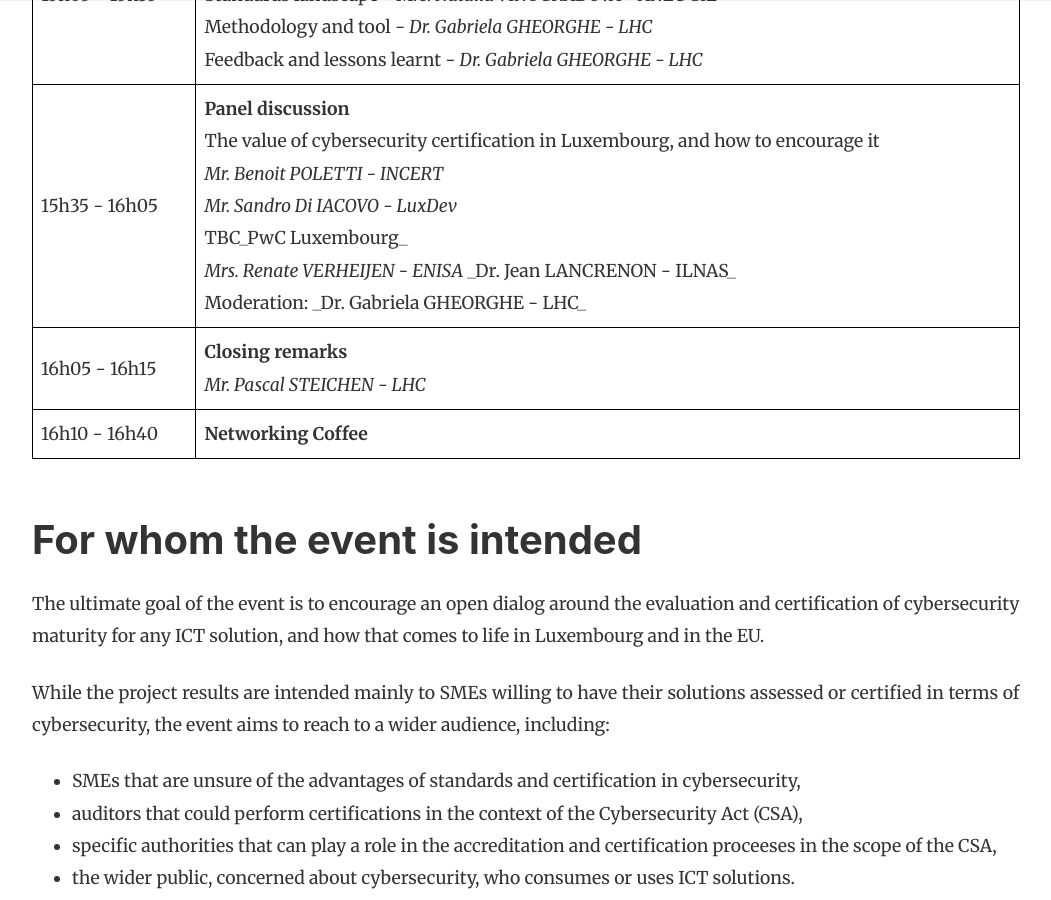
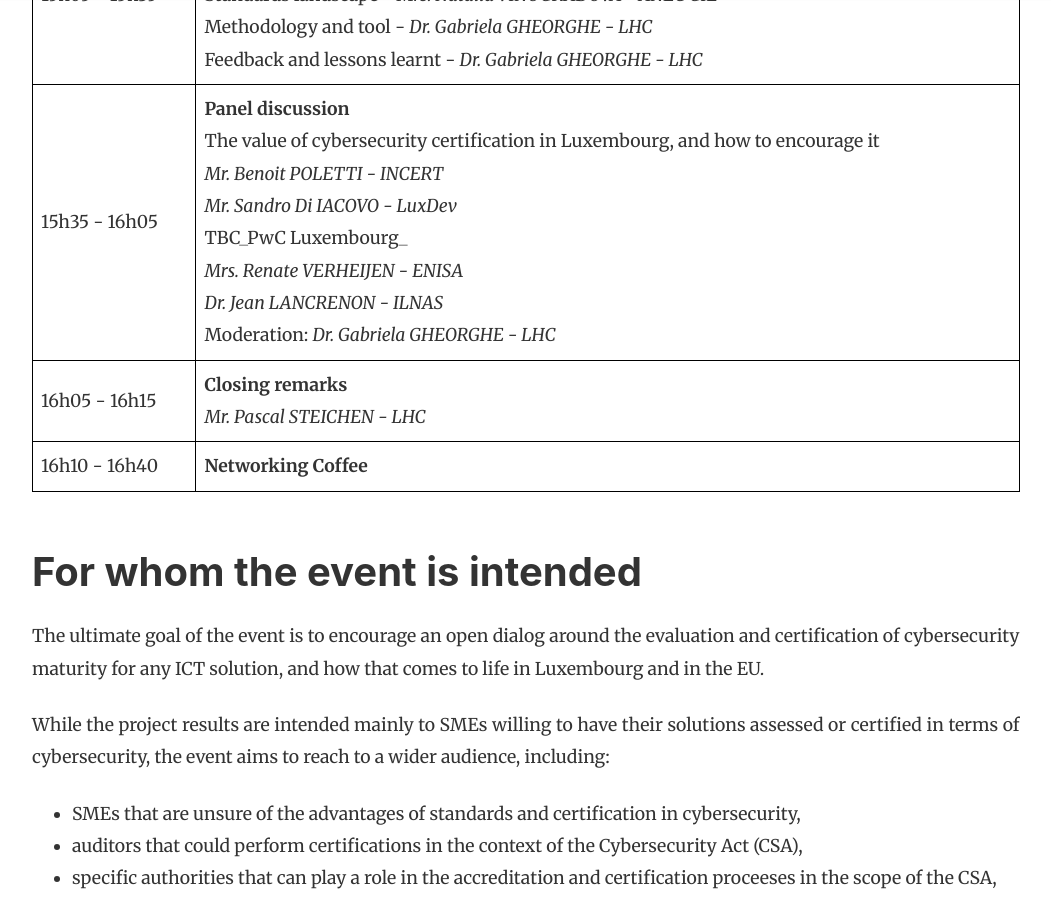
Before and after one commit to NC3-LU/coral-project, a Jekyll site: the page built from _posts/2023-09-01-CORAL-event-agenda.markdown, in a window 1280 px wide and 900 px high, scrolled down 1735 px. Shown: the whole window, without its empty margins (68-1119 px from the left). Built offline with Jekyll 4.4.1, drawn with Linux system fonts in a browser that asks for light colours; nearby versions of some CDN libraries.

```diff
--- a/_posts/2023-09-01-CORAL-event-agenda.markdown
+++ b/_posts/2023-09-01-CORAL-event-agenda.markdown
@@ -29,7 +29,7 @@ The CORAL project consortium is pleased to invite you to its CORAL end-of-projec
 | 14h35 - 14h50  | **Cybersecurity Certification and the CSA, and ILNAS’s role** <br> _Dr. Jean LANCRENON - ILNAS_ |
 | 14h50 - 15h05	 | **Cybersecurity Standardisation** <br> _Mrs. Natalia VINOGRADOVA - ANEC GIE_ |
 | 15h05 - 15h35	 |**CORAL project results** <br> Purpose of the project - _Dr. Gabriela GHEORGHE - LHC_ <br>Standards landscape - _Mrs. Natalia VINOGRADOVA - ANEC GIE_ <br> Methodology and tool - _Dr. Gabriela GHEORGHE - LHC_ <br> Feedback and lessons learnt - _Dr. Gabriela GHEORGHE - LHC_ |
-| 15h35 - 16h05	 | **Panel discussion** <br> The value of cybersecurity certification in Luxembourg, and how to encourage it <br> _Mr. Benoit POLETTI - INCERT_ <br> _Mr. Sandro Di IACOVO - LuxDev_ <br> TBC_PwC Luxembourg_ <br> _Mrs. Renate VERHEIJEN - ENISA_ <bt>_Dr. Jean LANCRENON - ILNAS_ <br> Moderation: _Dr. Gabriela GHEORGHE - LHC_ |
+| 15h35 - 16h05	 | **Panel discussion** <br> The value of cybersecurity certification in Luxembourg, and how to encourage it <br> _Mr. Benoit POLETTI - INCERT_ <br> _Mr. Sandro Di IACOVO - LuxDev_ <br> TBC_PwC Luxembourg_ <br> _Mrs. Renate VERHEIJEN - ENISA_ <br>_Dr. Jean LANCRENON - ILNAS_ <br> Moderation: _Dr. Gabriela GHEORGHE - LHC_ |
 | 16h05 - 16h15  | **Closing remarks** <br> _Mr. Pascal STEICHEN - LHC_ |
 | 16h10 - 16h40  | **Networking Coffee** |
 
```
